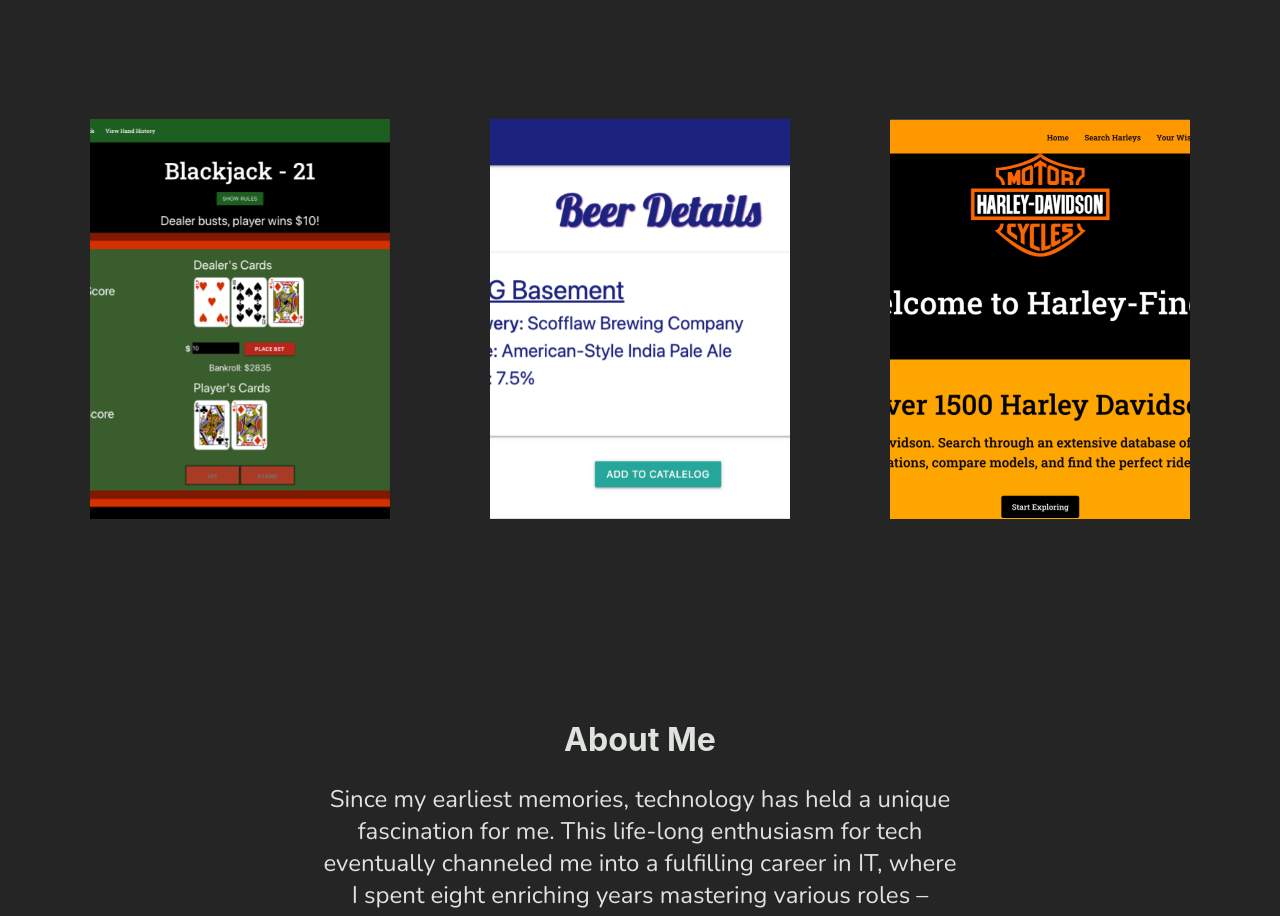
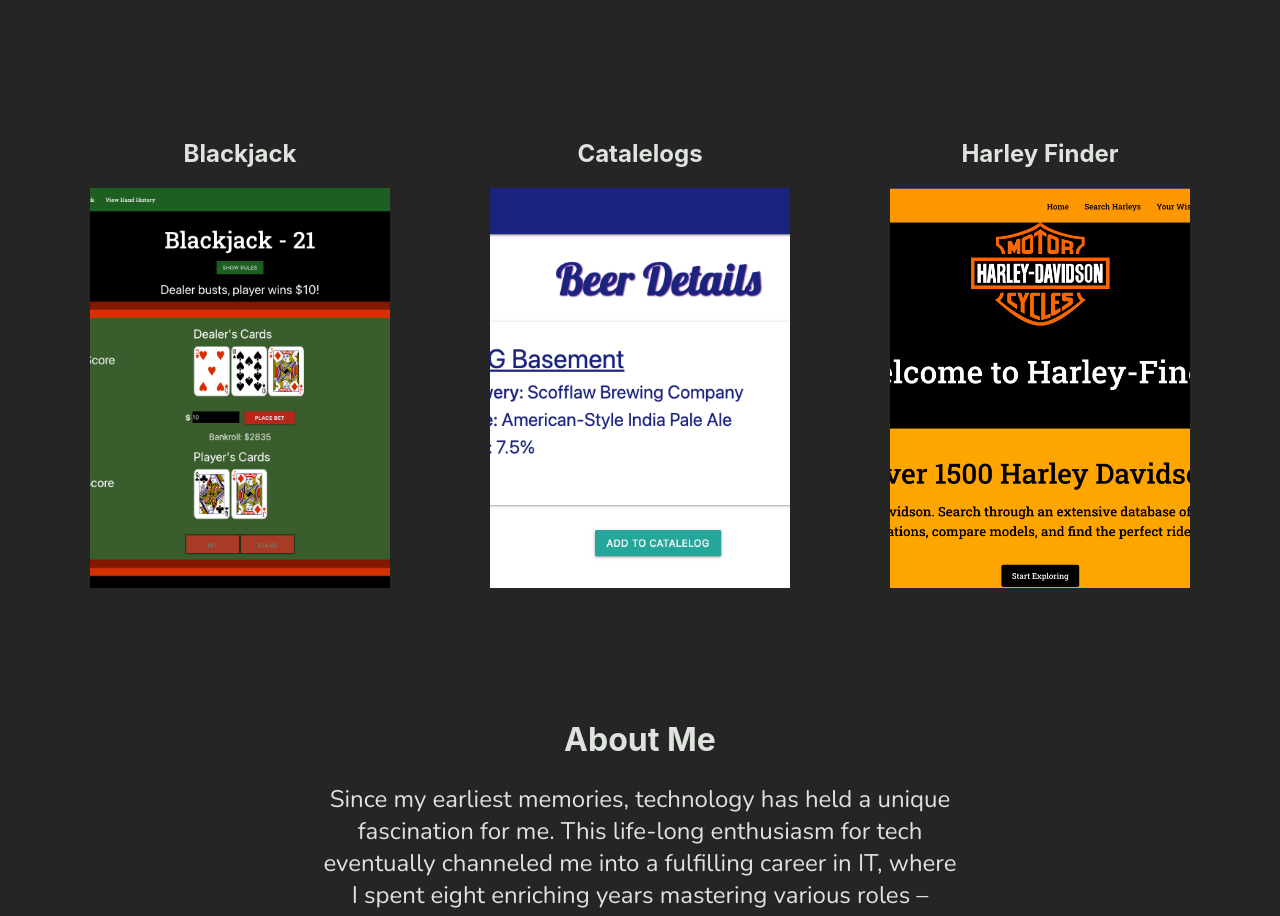
Before and after one commit to angrypirate33/portfolio, a React (Create React App) app: page / in a window 1280 px wide. Shown: the part 960-1876 px from the top of the page. Built offline with nearby package versions, Linux system fonts and the light colour scheme.

Commit message:
Creates and styles TechChip component.

```diff
--- /dev/null
+++ b/src/components/TechChip/TechChip.css
@@ -0,0 +1,7 @@
+
+.tech-chip {
+    margin: 5px;
+    padding: 5px 10px;
+    background-color: #555;
+    border-radius: 5px;
+  }
--- /dev/null
+++ b/src/components/TechChip/TechChip.jsx
@@ -0,0 +1,12 @@
+
+import './TechChip.css'
+
+export default function TechChip({ tech }) {
+    return (
+        <div className="TechChip">
+            <span className="tech-chip">
+                {tech}
+            </span>
+        </div>
+    )
+}
--- a/src/pages/ProjectsPage/ProjectsPage.css
+++ b/src/pages/ProjectsPage/ProjectsPage.css
@@ -56,10 +56,3 @@
     color: white;
     transform: rotateX(180deg);
   }
-
-  .tech-chips span {
-    margin: 5px;
-    padding: 5px 10px;
-    background-color: #555;
-    border-radius: 5px;
-  }
--- a/src/pages/ProjectsPage/ProjectsPage.jsx
+++ b/src/pages/ProjectsPage/ProjectsPage.jsx
@@ -1,4 +1,5 @@
 
+import TechChip from '../../components/TechChip/TechChip'
 import { projects } from '../../utility/projectsData'
 import './ProjectsPage.css'
 
@@ -10,11 +11,17 @@
                     {projects.map((project, index) => (
                         <div className="project-card" key={index}>
                             <div className="card-front">
+                                <h2>{project.title}</h2>
                                 <img src={project.image} alt={project.title} />
                             </div>
                             <div className="card-back">
                                 <h2>{project.title}</h2>
                                 <p>{project.description}</p>
+                                <div className="tech-chips">
+                                    {project.technologies.map((tech, techIndex) => (
+                                        <TechChip key={techIndex} tech={tech}/>
+                                    ))}
+                                </div>
                             </div>
                         </div>
                     ))}
```
